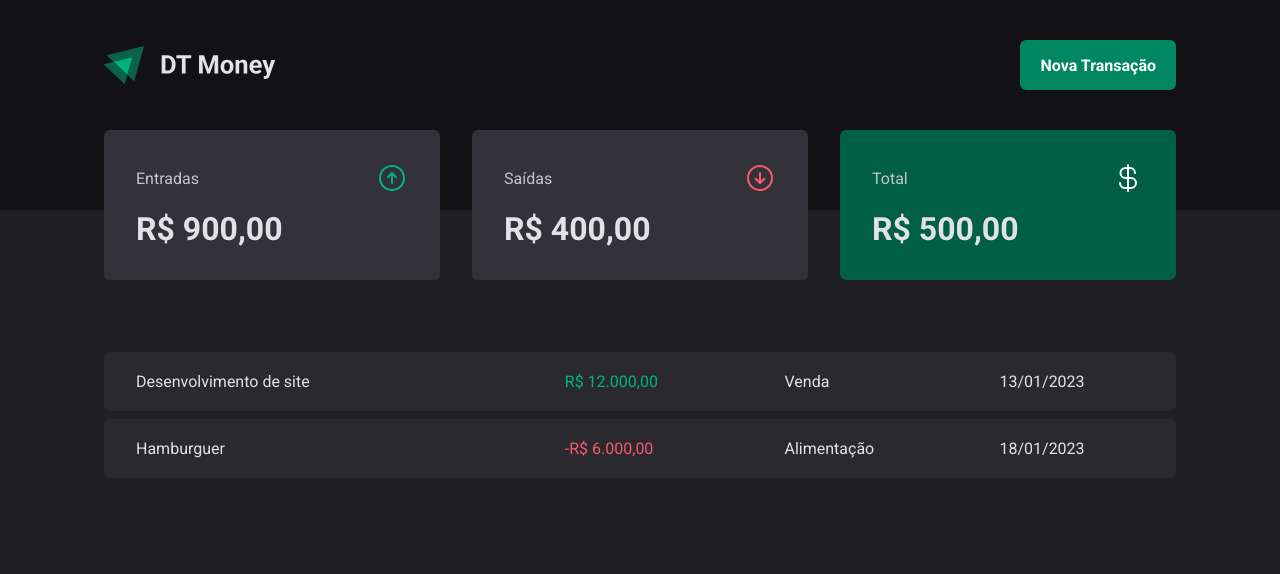
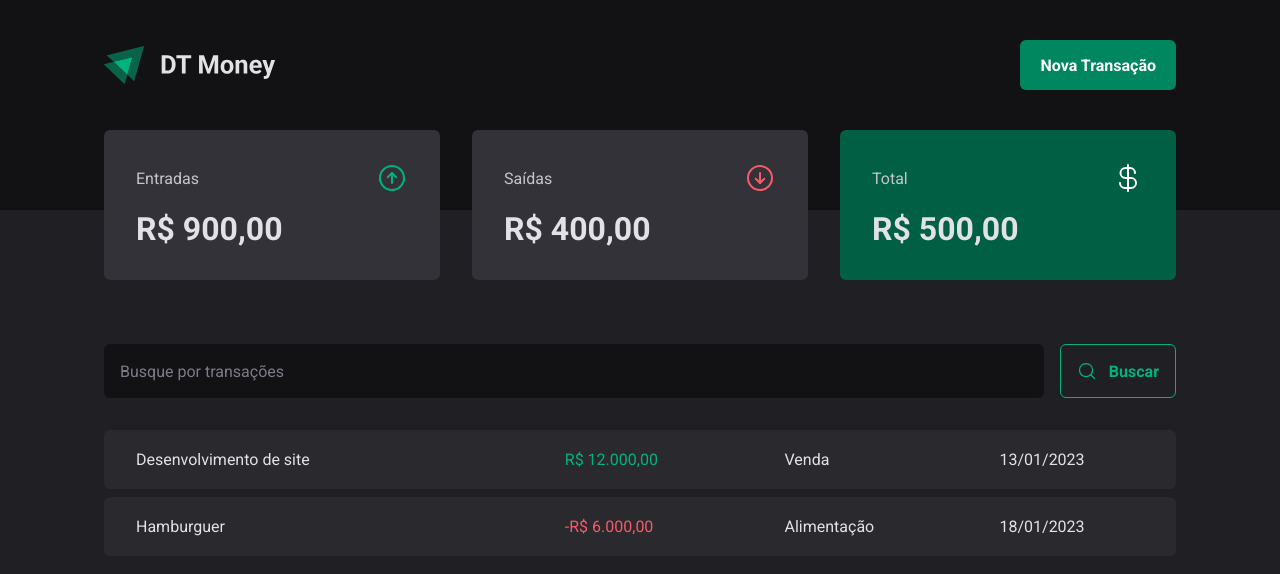
Before and after one commit to alleycarvalho/dt-money, a React (Vite) app: page / in a window 1280 px wide. Shown: the top 574 px of the page. Built offline with nearby package versions, Linux system fonts and the light colour scheme.

Commit message:
feat: add search form component

```diff
--- /dev/null
+++ b/src/pages/Transactions/components/SearchForm/index.tsx
@@ -0,0 +1,16 @@
+import { MagnifyingGlass } from 'phosphor-react'
+
+import { SearchFormContainer } from './styles'
+
+export function SearchForm() {
+  return (
+    <SearchFormContainer>
+      <input type="text" placeholder="Busque por transações" />
+
+      <button type="submit">
+        <MagnifyingGlass size={20} />
+        Buscar
+      </button>
+    </SearchFormContainer>
+  )
+}
--- /dev/null
+++ b/src/pages/Transactions/components/SearchForm/styles.ts
@@ -0,0 +1,40 @@
+import styled from 'styled-components'
+
+export const SearchFormContainer = styled.form`
+  display: flex;
+  gap: 1rem;
+
+  input {
+    flex: 1;
+    border: 0;
+    border-radius: 6px;
+    background-color: ${(props) => props.theme['gray-900']};
+    color: ${(props) => props.theme['gray-300']};
+    padding: 1rem;
+
+    &::placeholder {
+      color: ${(props) => props.theme['gray-500']};
+    }
+  }
+
+  button {
+    display: flex;
+    align-items: center;
+    gap: 0.75rem;
+
+    padding: 1rem;
+    background: transparent;
+    border: 1px solid ${(props) => props.theme['green-300']};
+    border-radius: 6px;
+    color: ${(props) => props.theme['green-300']};
+    font-weight: bold;
+    cursor: pointer;
+
+    &:hover {
+      background: ${(props) => props.theme['green-500']};
+      border-color: ${(props) => props.theme['green-500']};
+      color: ${(props) => props.theme.white};
+      transition: background-color 0.2s, color 0.2s, border-color 0.2s;
+    }
+  }
+`
--- /dev/null
+++ b/src/pages/Transactions/components/index.ts
@@ -0,0 +1 @@
+export * from './SearchForm'
--- a/src/pages/Transactions/index.tsx
+++ b/src/pages/Transactions/index.tsx
@@ -1,4 +1,5 @@
 import { Header, Summary } from '../../components'
+import { SearchForm } from './components'
 import {
   PriceHighlight,
   TransactionsContainer,
@@ -12,6 +13,8 @@
       <Summary />
 
       <TransactionsContainer>
+        <SearchForm />
+
         <TransactionsTable>
           <tbody>
             <tr>
--- a/src/pages/Transactions/styles.ts
+++ b/src/pages/Transactions/styles.ts
@@ -11,7 +11,7 @@
   width: 100%;
   border-collapse: separate;
   border-spacing: 0 0.5rem;
-  /* margin-top: 1.5rem; */
+  margin-top: 1.5rem;
 
   td {
     background: ${(props) => props.theme['gray-700']};
```
